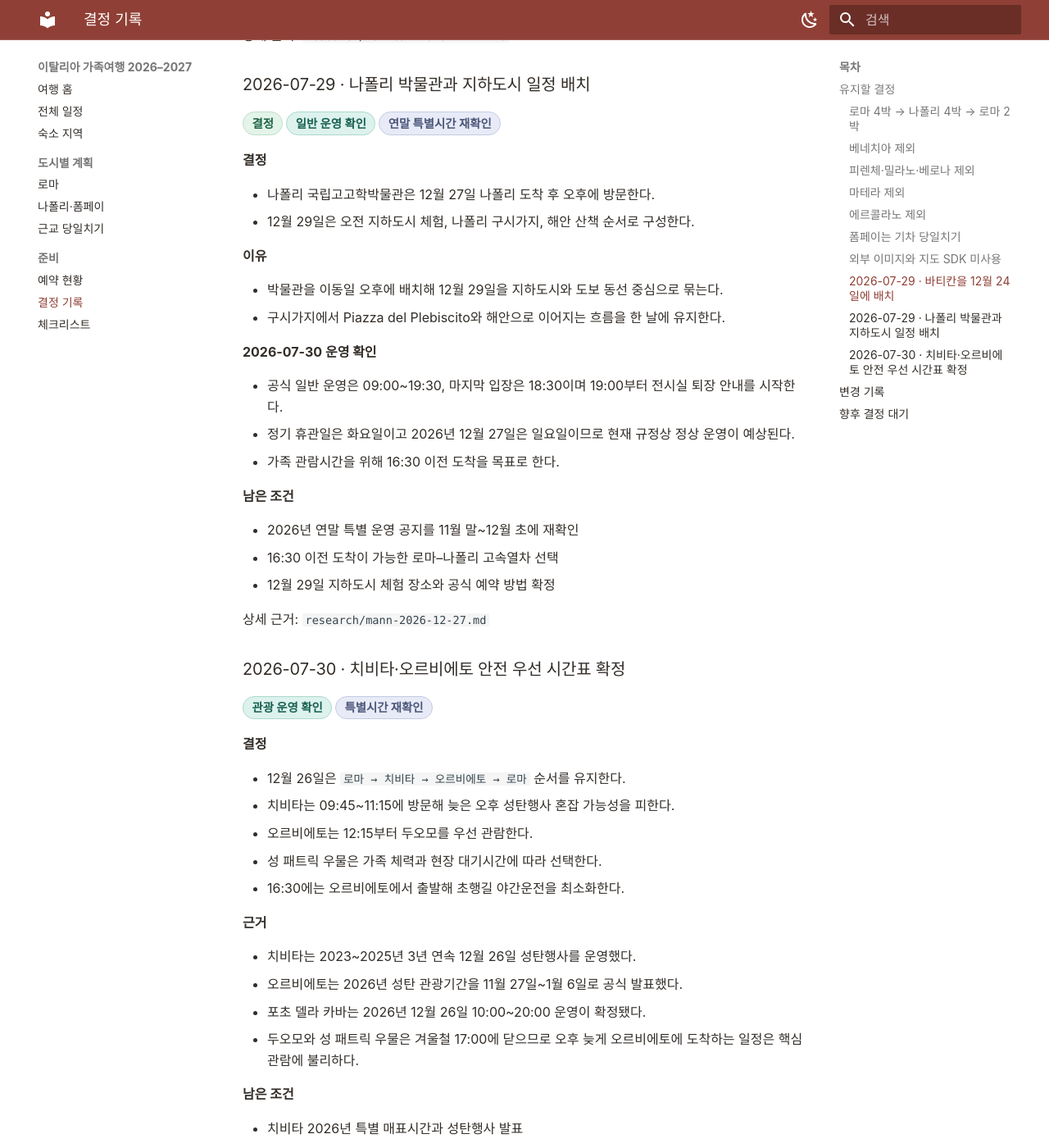
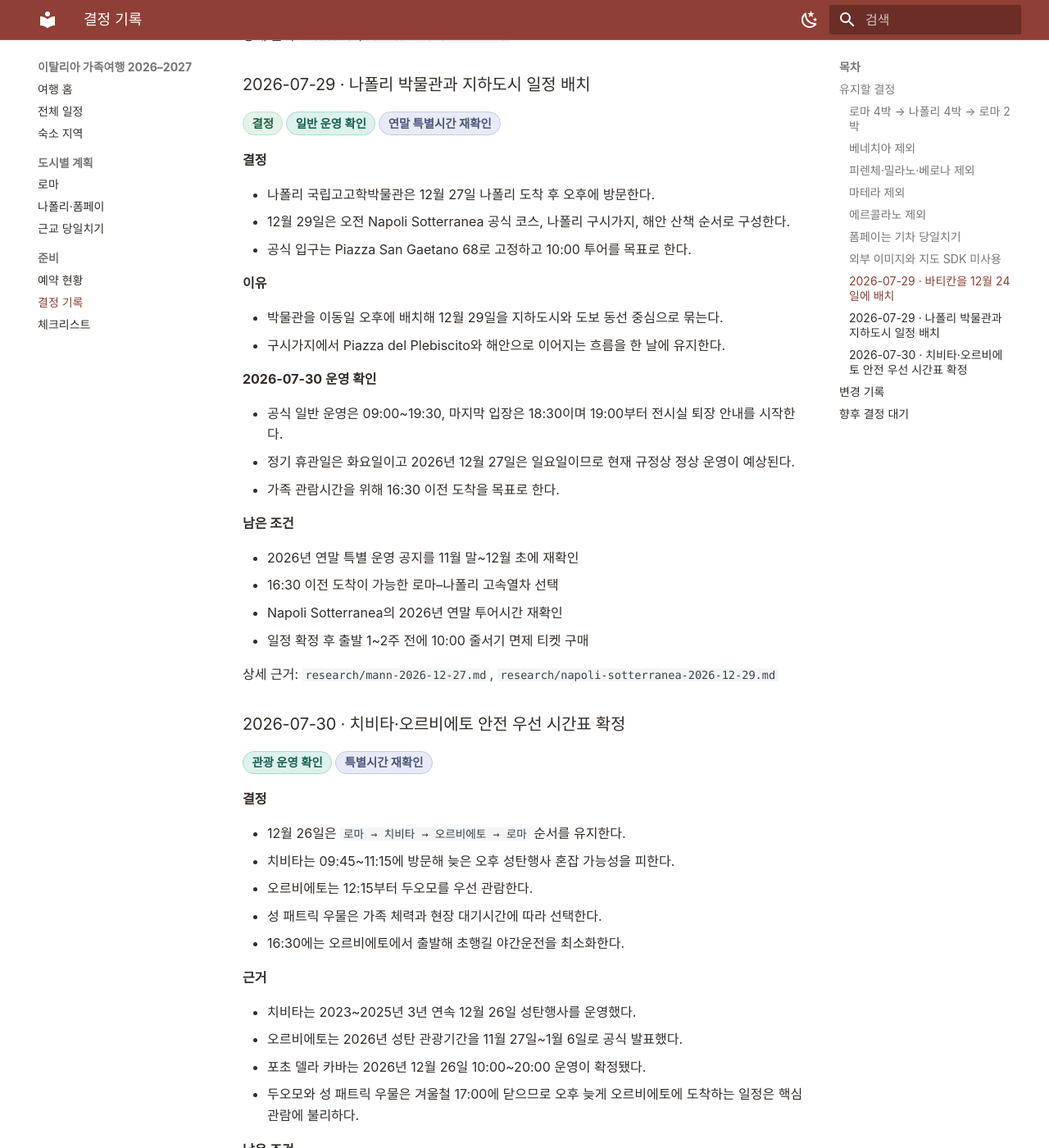
Before and after one commit to Jaeho211/italy-family-trip-2026, an MkDocs documentation site: the page built from docs/decisions.md, in a window 1280 px wide and 1400 px high, scrolled down 2075 px. Shown: the whole window at 82% size. Built offline with MkDocs 1.6.1 and Material for MkDocs 9.7.7, drawn with Linux system fonts in a browser that asks for light colours; some of the changed text lies outside the part shown.

Commit message:
docs: record Napoli Sotterranea selection

```diff
--- a/docs/decisions.md
+++ b/docs/decisions.md
@@ -79,7 +79,8 @@
 **결정**
 
 - 나폴리 국립고고학박물관은 12월 27일 나폴리 도착 후 오후에 방문한다.
-- 12월 29일은 오전 지하도시 체험, 나폴리 구시가지, 해안 산책 순서로 구성한다.
+- 12월 29일은 오전 Napoli Sotterranea 공식 코스, 나폴리 구시가지, 해안 산책 순서로 구성한다.
+- 공식 입구는 Piazza San Gaetano 68로 고정하고 10:00 투어를 목표로 한다.
 
 **이유**
 
@@ -96,9 +97,10 @@
 
 - 2026년 연말 특별 운영 공지를 11월 말~12월 초에 재확인
 - 16:30 이전 도착이 가능한 로마–나폴리 고속열차 선택
-- 12월 29일 지하도시 체험 장소와 공식 예약 방법 확정
+- Napoli Sotterranea의 2026년 연말 투어시간 재확인
+- 일정 확정 후 출발 1~2주 전에 10:00 줄서기 면제 티켓 구매
 
-상세 근거: `research/mann-2026-12-27.md`
+상세 근거: `research/mann-2026-12-27.md`, `research/napoli-sotterranea-2026-12-29.md`
 
 ### 2026-07-30 · 치비타·오르비에토 안전 우선 시간표 확정
 
@@ -137,6 +139,7 @@
 | 2026-07-29 | 박물관을 12월 27일, 지하도시를 12월 29일에 배치 | 이동일 오후와 구시가지 도보일의 역할을 분리 |
 | 2026-07-30 | 12월 26일 치비타 오전·오르비에토 오후 시간표 확정 | 과거 공휴일 운영과 2026년 공식 정보를 확인하고 겨울 조기 폐관·야간운전을 고려 |
 | 2026-07-30 | 나폴리 국립고고학박물관 일반 운영 확인·16:30 이전 도착 목표 설정 | 공식 운영 09:00~19:30과 마지막 입장 18:30을 확인하고 가족 관람시간을 확보 |
+| 2026-07-30 | 12월 29일 Napoli Sotterranea 공식 코스·10:00 목표 선정 | 화요일 운영과 가족 입장 조건을 확인하고 Galleria Borbonica 정규 투어는 화요일 미운영이라 제외 |
 
 ## 향후 결정 대기
 
@@ -144,6 +147,6 @@
 - 12월 26일 렌터카 지점 영업시간과 치비타·두오모 특별시간
 - 바티칸 공식 티켓 판매 개시와 2026년 성탄 전례·대성당 입장 통제
 - 12월 27일 나폴리 국립고고학박물관 연말 특별 운영 재확인과 16:30 이전 도착 열차 선택
-- 12월 29일 지하도시 체험 장소와 예약 방법
+- 12월 29일 Napoli Sotterranea 연말 시간 재확인과 줄서기 면제 티켓 구매
 - 12월 30일 아말피 해안 이동 방식과 날씨 대체 기준
 - 크리스마스·새해 전야 식사 계획
```
